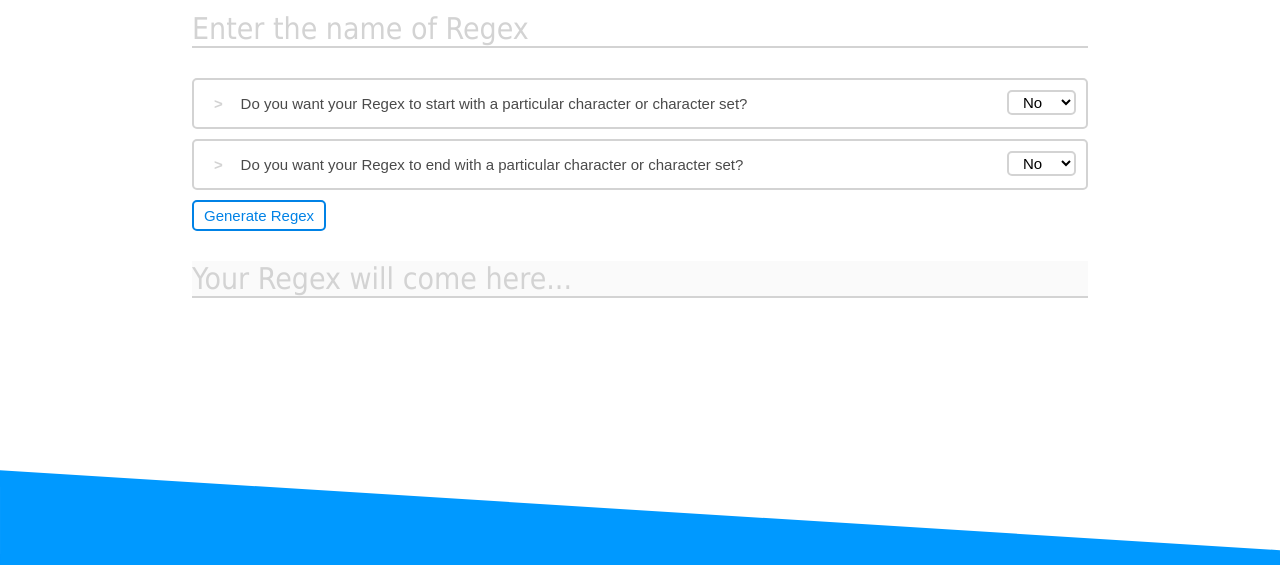
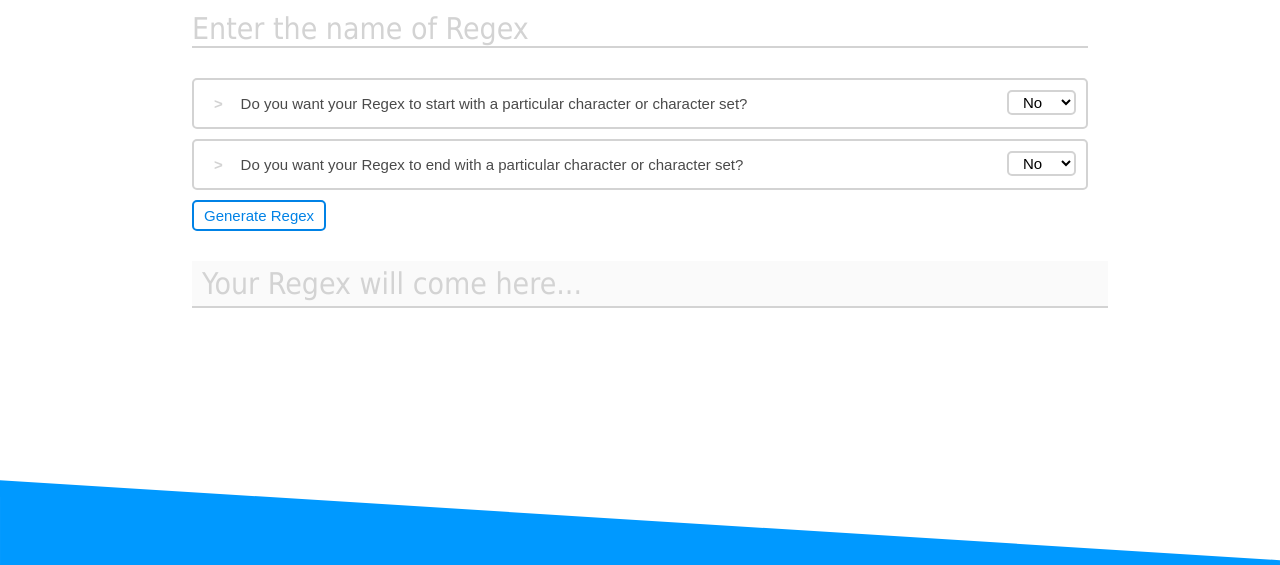
Before and after one commit to kumartul/Vigex, a plain HTML site: page src/index.html in a window 1280 px wide. Shown: the part 79-644 px from the top of the page. Drawn offline with Linux system fonts and the light colour scheme.

Commit message:
[Add]: A padding of 5px on the y-axis and 10px on the x-axis

```diff
--- a/src/scss/main.scss
+++ b/src/scss/main.scss
@@ -25,6 +25,7 @@ main {
 
     #output-regex {
         margin-top: 3rem;
+        padding: 0.5rem 1rem;
     }
 
     #form-group {
```
Also changed, not shown: src/style/main.css, 1 other file.
